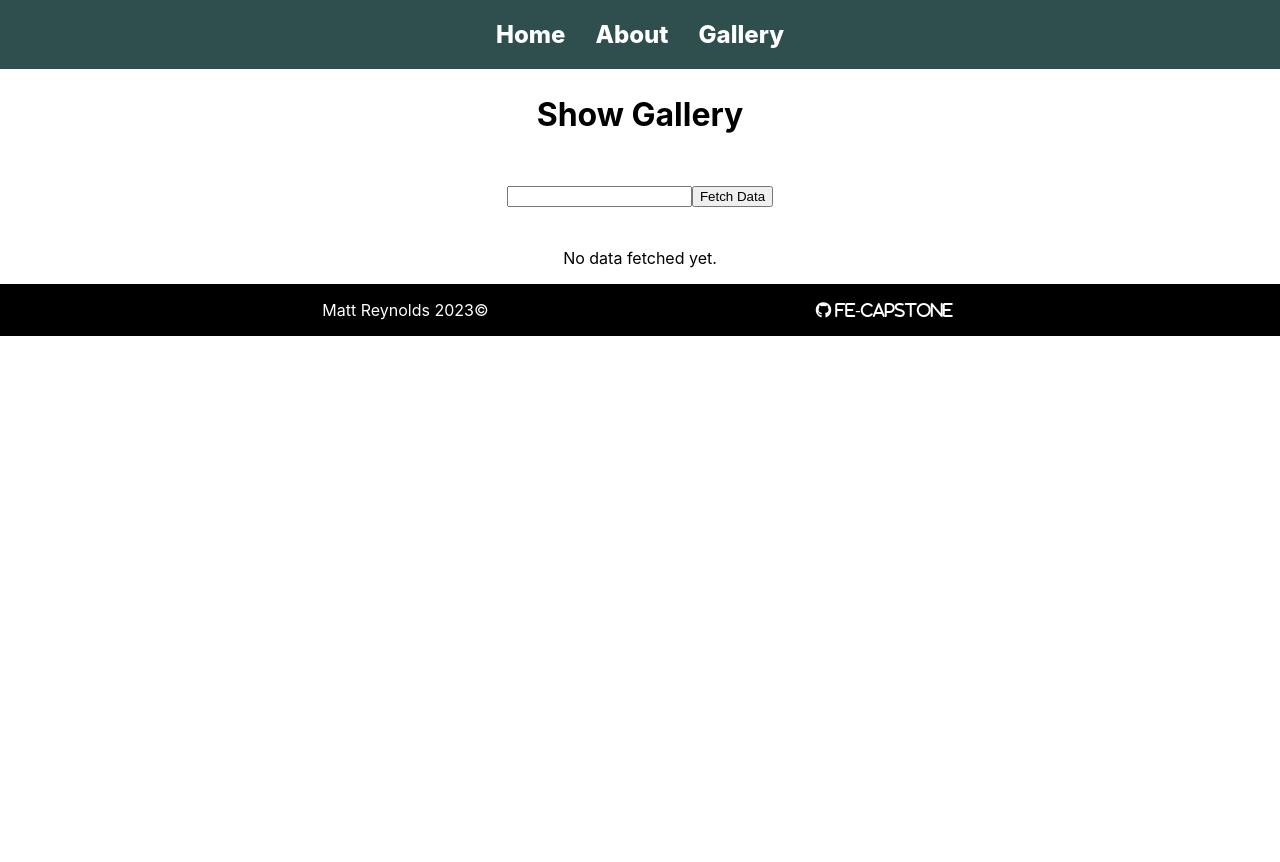
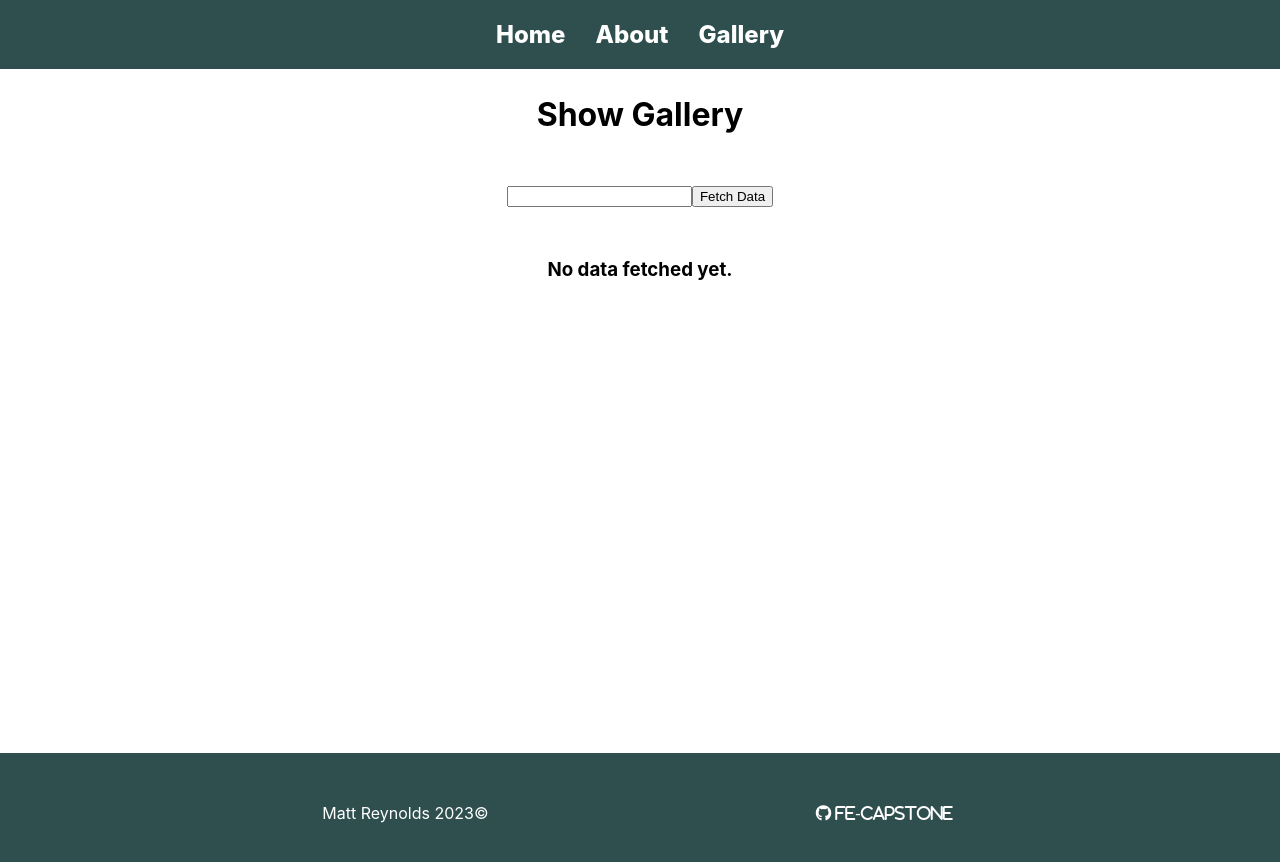
Before and after one commit to mattr2006/fe-capstone-react, a React (Create React App) app: page /gallery in a window 1280 px wide. Shown: the top 862 px of the page. Before the commit the page ends 800 px from the top, so only its background shows below. Built offline with nearby package versions, Linux system fonts and the light colour scheme.

Commit message:
added more styling with footers

```diff
--- a/src/App.css
+++ b/src/App.css
@@ -83,7 +83,14 @@ a {
 .image-container-wrapper {
   display: flex;
   justify-content: center;
-  height: 400px;
+  height: 50%;
+  padding-bottom: 10%;
+}
+
+.image-container-wrapper .image-wrapper {
+  display: flex;
+  justify-content: center;
+  height: 50%;
   padding-bottom: 10%;
 }
 
@@ -99,15 +106,25 @@ a {
   border: 1px dotted black;
 }
 
+.noDataResponse {
+  padding-top: 2%;
+  padding-bottom: 22%;
+}
+
 .content-wrapper {
   padding-top: 1%;
   padding-bottom: 2%;
 }
 
 .content-wrapper a {
-  background-color: black;
+  background-color: white;
 }
 
 .main-header {
   padding-bottom: 2%;
 }
+
+.main-heading h2 {
+  padding-top: 2%;
+  padding-bottom: 2%;
+}
--- a/src/components/FooterStyle.css
+++ b/src/components/FooterStyle.css
@@ -1,19 +1,21 @@
 .footer-wrapper {
+  position: relative;
   display: flex;
+  align-items: center;
+  bottom: -19vh;
   justify-content: space-evenly;
+  height: 15vh;
   width: 100%;
-  height: 5%;
-
   color: white;
-  background-color: black;
+  margin-top: 3%;
+  background-color: darkslategrey;
 }
 
 .footer-wrapper a {
   display: flex;
   justify-content: space-evenly;
   align-items: center;
+  color: inherit;
 
-  color: inherit;
-  background-color: black;
   text-decoration: none;
 }
--- a/src/index.css
+++ b/src/index.css
@@ -1,6 +1,8 @@
-body {
+html body {
   margin: 0;
-  height: 100%;
+  min-height: 75vh;
+  display: flex;
+  flex-direction: column;
   font-family: -apple-system, BlinkMacSystemFont, "Segoe UI", "Roboto", "Oxygen",
     "Ubuntu", "Cantarell", "Fira Sans", "Droid Sans", "Helvetica Neue",
     sans-serif;
--- a/src/pages/Gallery.js
+++ b/src/pages/Gallery.js
@@ -44,10 +44,12 @@ export default function Gallery() {
             <MovieCard data={data} />
           </div>
         ) : (
-          <p>No data fetched yet.</p>
+          <div className="noDataResponse">
+            <h3>No data fetched yet.</h3>
+          </div>
         )}
-        <FooterComp />
       </div>
+      <FooterComp />
     </div>
   );
 }
```
